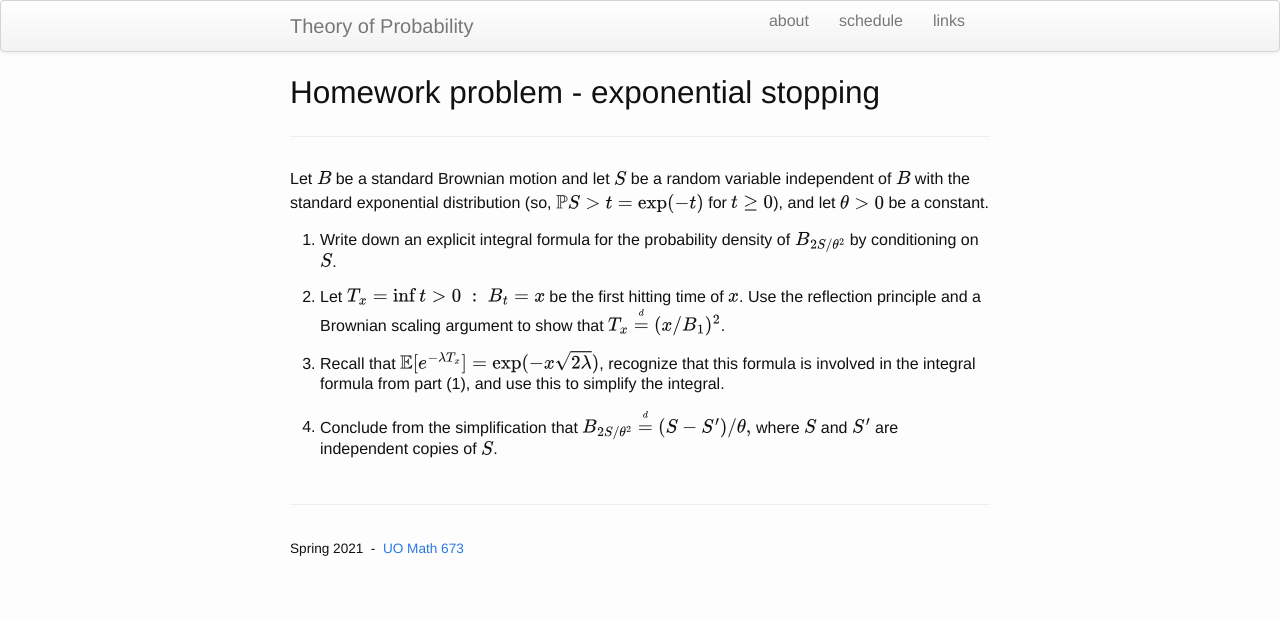
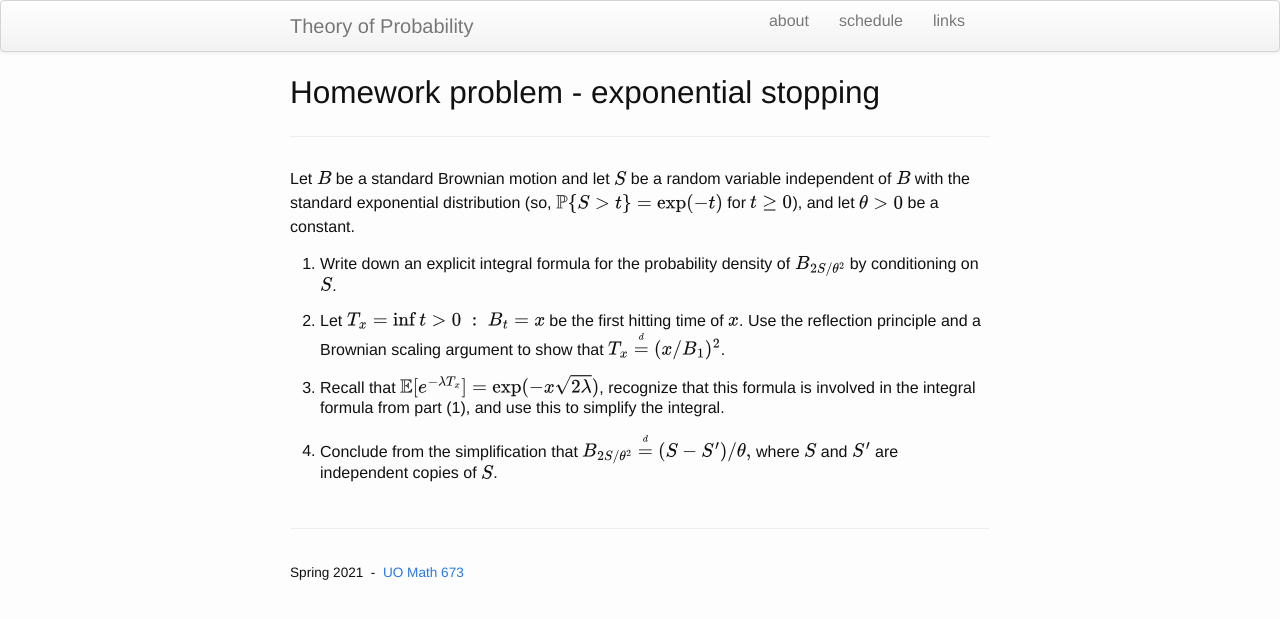
Before and after one commit to petrelharp/probability_theory, a Jekyll site: the page built from problems/exponential_stopping.md, in a window 1280 px wide. Shown: the top 619 px of the page. Built offline with Jekyll 4.4.1, drawn with Linux system fonts in a browser that asks for light colours.

Commit message:
brackets

```diff
--- a/problems/exponential_stopping.md
+++ b/problems/exponential_stopping.md
@@ -6,7 +6,7 @@ description: exponential stopping
 
 Let $B$ be a standard Brownian motion and let $S$ be
 a random variable independent of $B$ with the standard
-exponential distribution (so, $\mathbb{P}\{S > t\} = \exp(-t)$ for $t \ge 0$),
+exponential distribution (so, $\mathbb{P}\\{S > t \\} = \exp(-t)$ for $t \ge 0$),
 and let $\theta > 0$ be a constant.
 
 
```
